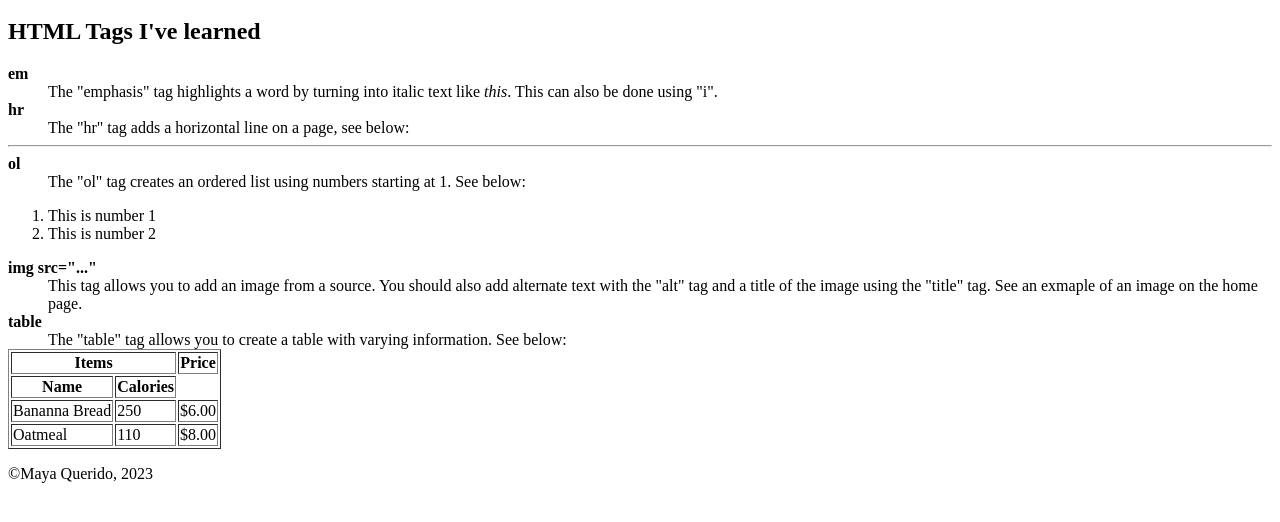
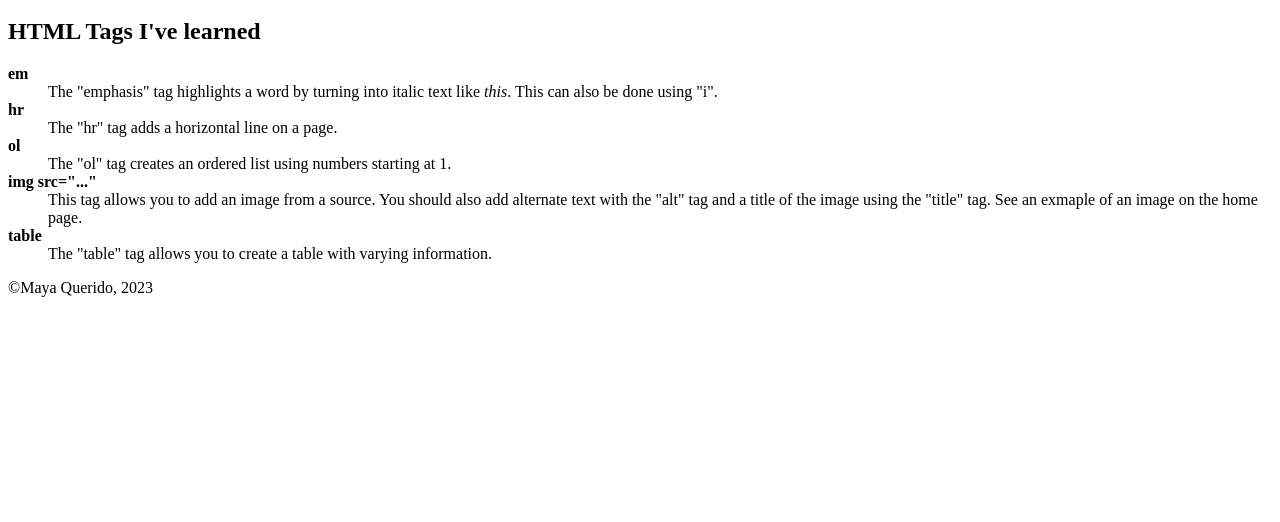
Before and after one commit to quer0024/quer0024.github.io, a plain HTML site: page simple-html-assignment/notes.html in a window 1280 px wide. Shown: the part 118-640 px from the top of the page. Drawn offline with Linux system fonts and the light colour scheme.

Commit message:
Revises after using html validator

```diff
--- a/simple-html-assignment/notes.html
+++ b/simple-html-assignment/notes.html
@@ -20,52 +20,23 @@
         <dd>The "emphasis" tag highlights a word by turning into italic text like <em>this</em>. This can also be done using "i". </dd>
 
         <dt><b>hr</b></dt>
-        <dd>The "hr" tag adds a horizontal line on a page, see below:</dd>
-        <hr>
+        <dd>The "hr" tag adds a horizontal line on a page.</dd>
 
         <dt><b>ol</b></dt>
-        <dd>The "ol" tag creates an ordered list using numbers starting at 1. See below:</dd>
-            <ol>
-                <li>This is number 1</li>
-                <li>This is number 2</li>
-            </ol>
+        <dd>The "ol" tag creates an ordered list using numbers starting at 1.</dd>
 
         <dt><b>img src="..."</b></dt>
         <dd>This tag allows you to add an image from a source. You should also add alternate text with the "alt" tag and a title of the image using the "title" tag. See an exmaple of an image on the home page.</dd>
 
         <dt><b>table</b></dt>
-        <dd>The "table" tag allows you to create a table with varying information. See below:</dd>
+        <dd>The "table" tag allows you to create a table with varying information.</dd>
 
-        <table border>
-            <thead>
-                <tr>
-                    <th colspan="2">Items</th>
-                    <th colspan="2">Price</th>
-                </tr>
-                <tr>
-                    <th>Name</th>
-                    <th>Calories</th>
-                </tr>
-            </thead>
-            <tbody>
-                <tr>
-                    <td>Bananna Bread</td>
-                    <td>250</td>
-                    <td>&dollar;6.00</td>
-                </tr>
-                <tr>
-                    <td>Oatmeal</td>
-                    <td>110</td>
-                    <td>&dollar;8.00</td>
-                </tr>
-            </tbody>
-        </table>
     </dl>
+    </article>
+    </main>
     </body>
-</article>
-</main>
-    <footer>
-        &copy;Maya Querido, 2023
-    </footer>
-</body>
+
+   <footer>
+    &copy;Maya Querido, 2023
+   </footer>
 </html>
```
